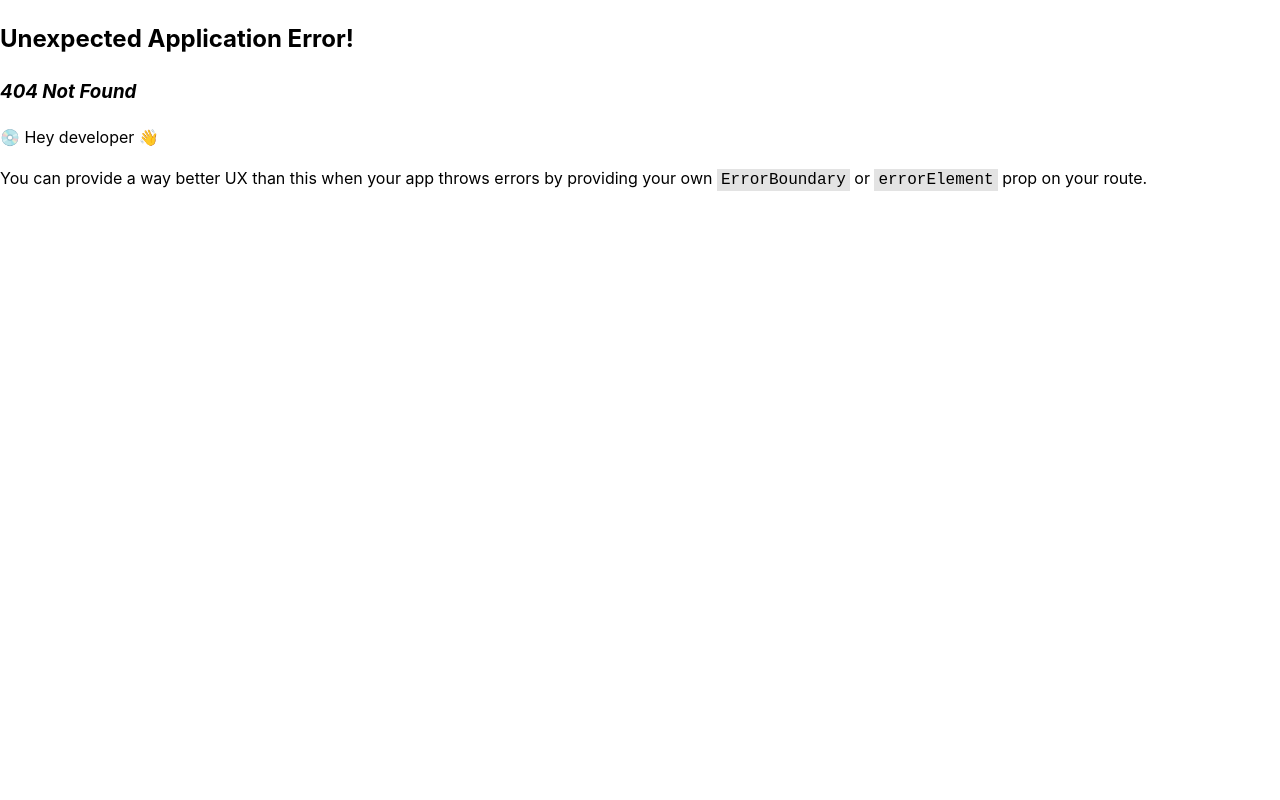
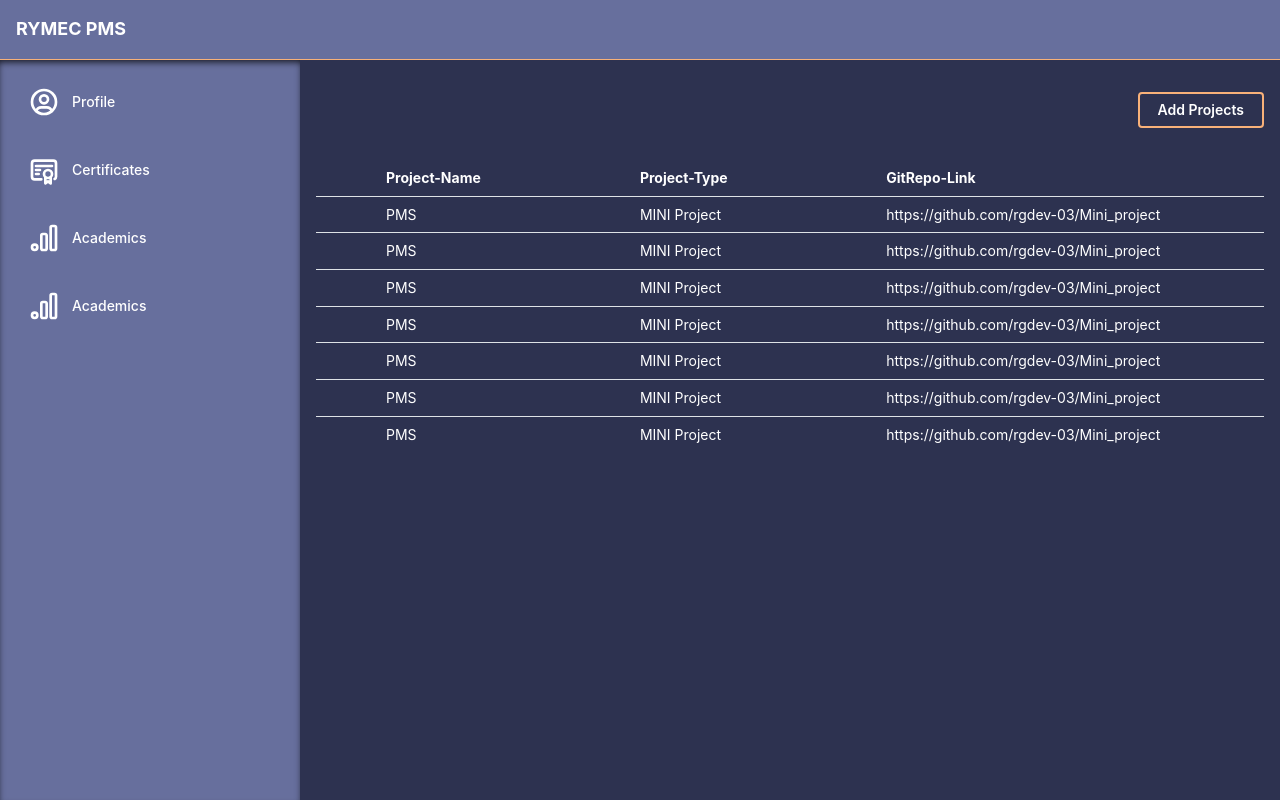
Before and after one commit to rgdev-03/Mini_project, a React (Vite) app: page /stuprojects in a window 1280 px wide. Before the commit this address had no page. Built offline with nearby package versions, Linux system fonts and the light colour scheme.

Commit message:
commited

```diff
--- a/src/Router.tsx
+++ b/src/Router.tsx
@@ -8,6 +8,7 @@ import { StudentCertificates } from './pages/Student/stucertificates';
 import { AddCertificates } from './pages/Student/AddCertificate';
 import { AddSemMarks } from './pages/Student/AddSemMarks';
 import { Academics } from './pages/Student/Academics';
+import { StuProjects } from './pages/Student/stuprojects';
 const router = createBrowserRouter([
   {
     path: '/',
@@ -45,6 +46,10 @@ const router = createBrowserRouter([
     path: '/addsemmarks',
     element: <AddSemMarks/>,
   },
+  {
+    path: '/stuprojects',
+    element: <StuProjects/>,
+  },
 ]);
 
 export function Router() {
--- a/src/components/NavBar/NavBar.tsx
+++ b/src/components/NavBar/NavBar.tsx
@@ -42,11 +42,19 @@ export function NavBar() {
         className={classes.link}
         />
         </Link>
-        <Link to="#">
+        {/* <Link to="#">
          <NavLink
         href="#required-for-focus"
         label="Settings"
         leftSection={< IconSettings size="2rem"  />}
+        className={classes.link}
+        />
+        </Link> */}
+         <Link to="/stuprojects">
+         <NavLink
+        href="#required-for-focus"
+        label="Academics"
+        leftSection={< IconBrandGoogleAnalytics size="2rem" />}
         className={classes.link}
         />
         </Link>
--- a/src/components/carsouel/Carrousel.css
+++ b/src/components/carsouel/Carrousel.css
@@ -67,4 +67,5 @@
 }
 img{
     object-fit:cover;
+    object-position: center;
 }
--- a/src/pages/Login/student/student-login.tsx
+++ b/src/pages/Login/student/student-login.tsx
@@ -3,37 +3,60 @@ import { Grid,Image, Title, TextInput, PasswordInput, Anchor, Checkbox, Button,
 import { Tabs, rem } from '@mantine/core';
 import { IconPhoto, IconMessageCircle, IconSettings } from '@tabler/icons-react';
 import classes from './login.module.css'
-import { Link } from 'react-router-dom';
+import { Link ,Form} from 'react-router-dom';
 const LoginTab = () => (
-    <Fieldset variant="unstyled">
-      <Text size='lg' ta={"center"}>Welcome back</Text>
-      <TextInput placeholder="email/phone num" required/>
-      <PasswordInput placeholder="Password" mt={"md"} required />
-      <Anchor href="#" underline="hover">
-        <Text ta={"right"}>forgot password?</Text>
-      </Anchor>
-      <Checkbox defaultChecked label="Remember me" size="xs" />
-      <Link to="/stuland">
-      <Button fullWidth mt={"md"} color="black" type="submit">Login</Button></Link>
-      <Divider my="xs" label="Or" labelPosition="center" />
-      <Group style={{ alignContent: "center", justifyContent: "center", marginTop: "10px" ,marginRight:"20px", padding:""}}>
-      </Group>
-    </Fieldset>
+  <Form action="/stuland"style={{padding:"20px"}}>
+  <TextInput
+placeholder='User-Name'  required>
+  </TextInput>
+  <TextInput
+  placeholder='Password'
+  type="password"
+
+required
+  mt="lg">
+  </TextInput>
+<Group justify="right">
+  <Link to="#">
+    <Anchor>Forgot password</Anchor>
+  </Link>
+  </Group>
+  <Group justify="center">
+  <Button type="submit" justify="center" w="100%" mt="xl" bg="transparent" style={{border:"2px solid #F8B179"}}>Login</Button>
+  </Group>
+</Form>
   );
   const SignupTab = () => (
-    <Fieldset variant="unstyled">
-      <Text size='lg' p={"10"} ta={"center"} >Create an account</Text>
-      <TextInput placeholder="Student Name" />
-      <TextInput placeholder="email/phone num"mt={"10"} />
-      <TextInput placeholder="Branch" mt={10}/>
+    <Form action="/stuland"style={{padding:"20px"}}>
+    <TextInput
+  placeholder='User-Name'  required
+    >
+    </TextInput>
+    <TextInput
+  placeholder='Branch'
+  mt="lg" required
+    >
+    </TextInput>
+    <TextInput
+    placeholder='Password'
+    type="password"
 
-      <PasswordInput placeholder="new password" mt={"10"}/>
-      <PasswordInput placeholder="confirm password" mt={"10"} />
+  required
+    mt="lg">
+    </TextInput>
+    <TextInput
+    placeholder='confirm Password'
+    type="password"
 
-      <Divider my="xs" label="Or" labelPosition="center" />
+  required
+    mt="lg">
+    </TextInput>
 
-      <Button fullWidth mt={"md"} bg={"black"}>Signup</Button>
-    </Fieldset>
+    <Group justify="center">
+
+    <Button type="submit" justify="center" w="100%" mt="xl" bg="transparent" style={{border:"2px solid #F8B179"}}>Signup</Button>
+    </Group>
+  </Form>
   );
 export function Login() {
   return (
--- /dev/null
+++ b/src/pages/Student/stuprojects.tsx
@@ -0,0 +1,68 @@
+import { NavBar } from '@/components/NavBar/NavBar';
+import { AppShell, Burger, Group, Skeleton, Title,Text, Box,Avatar,Card,Table, TableData, Button} from '@mantine/core';
+import { useDisclosure } from '@mantine/hooks';
+import classes from './student.module.css'
+import { Link } from 'react-router-dom';
+import { IconDownload } from '@tabler/icons-react';
+const elements = [
+   {ProjectName:"PMS",ProjectType:"MINI Project",GitRepo:"https://github.com/rgdev-03/Mini_project"},
+   {ProjectName:"PMS",ProjectType:"MINI Project",GitRepo:"https://github.com/rgdev-03/Mini_project"},
+   {ProjectName:"PMS",ProjectType:"MINI Project",GitRepo:"https://github.com/rgdev-03/Mini_project"},
+   {ProjectName:"PMS",ProjectType:"MINI Project",GitRepo:"https://github.com/rgdev-03/Mini_project"},
+   {ProjectName:"PMS",ProjectType:"MINI Project",GitRepo:"https://github.com/rgdev-03/Mini_project"},
+   {ProjectName:"PMS",ProjectType:"MINI Project",GitRepo:"https://github.com/rgdev-03/Mini_project"},
+   {ProjectName:"PMS",ProjectType:"MINI Project",GitRepo:"https://github.com/rgdev-03/Mini_project"},
+
+  ];
+export function StuProjects() {
+  const [mobileOpened, { toggle: toggleMobile }] = useDisclosure();
+  const [desktopOpened, { toggle: toggleDesktop }] = useDisclosure(true);
+  const rows = elements.map((element) => (
+    <Table.Tr key={element.ProjectName}>
+        <Table.Td>{element.ProjectName}</Table.Td>
+        <Table.Td>{element.ProjectType}</Table.Td>
+        <Table.Td>{element.GitRepo}</Table.Td>
+
+    </Table.Tr>
+  ));
+  return (
+    <AppShell
+      header={{ height: 60 }}
+      navbar={{
+        width: 300,
+        breakpoint: 'sm',
+        collapsed: { mobile: !mobileOpened, desktop: !desktopOpened },
+      }}
+      padding="md"
+      bg="#2D3250"
+    >
+      <AppShell.Header className={classes.header}>
+        <Group h="100%" px="md"  >
+          <Burger opened={mobileOpened} onClick={toggleMobile} hiddenFrom="sm" size="sm" />
+            <Title order={4}>RYMEC PMS</Title>
+        </Group>
+      </AppShell.Header>
+      <AppShell.Navbar style={{border:"none",backgroundColor:"#2D3250", width:"311px"}}>
+       <NavBar/>
+      </AppShell.Navbar>
+      <AppShell.Main c="white">
+      <Group justify="right" mt="md">
+      <Link to="/addsemmarks" >
+        <Button bg="transparent" style={{border:"2px solid #F8B179"}}>Add Projects</Button>
+        </Link>
+      </Group>
+      <Table mt="xl" horizontalSpacing="70px">
+      <Table.Thead >
+        <Table.Tr >
+          <Table.Th>Project-Name</Table.Th>
+          <Table.Th>Project-Type</Table.Th>
+          <Table.Th>GitRepo-Link</Table.Th>
+
+        </Table.Tr>
+      </Table.Thead>
+      <Table.Tbody >{rows}</Table.Tbody>
+    </Table>
+      </AppShell.Main>
+    </AppShell>
+  );
+}
```
Also changed, not shown: src/pages/Student/addprojects.tsx (added, +67 -0 lines).
